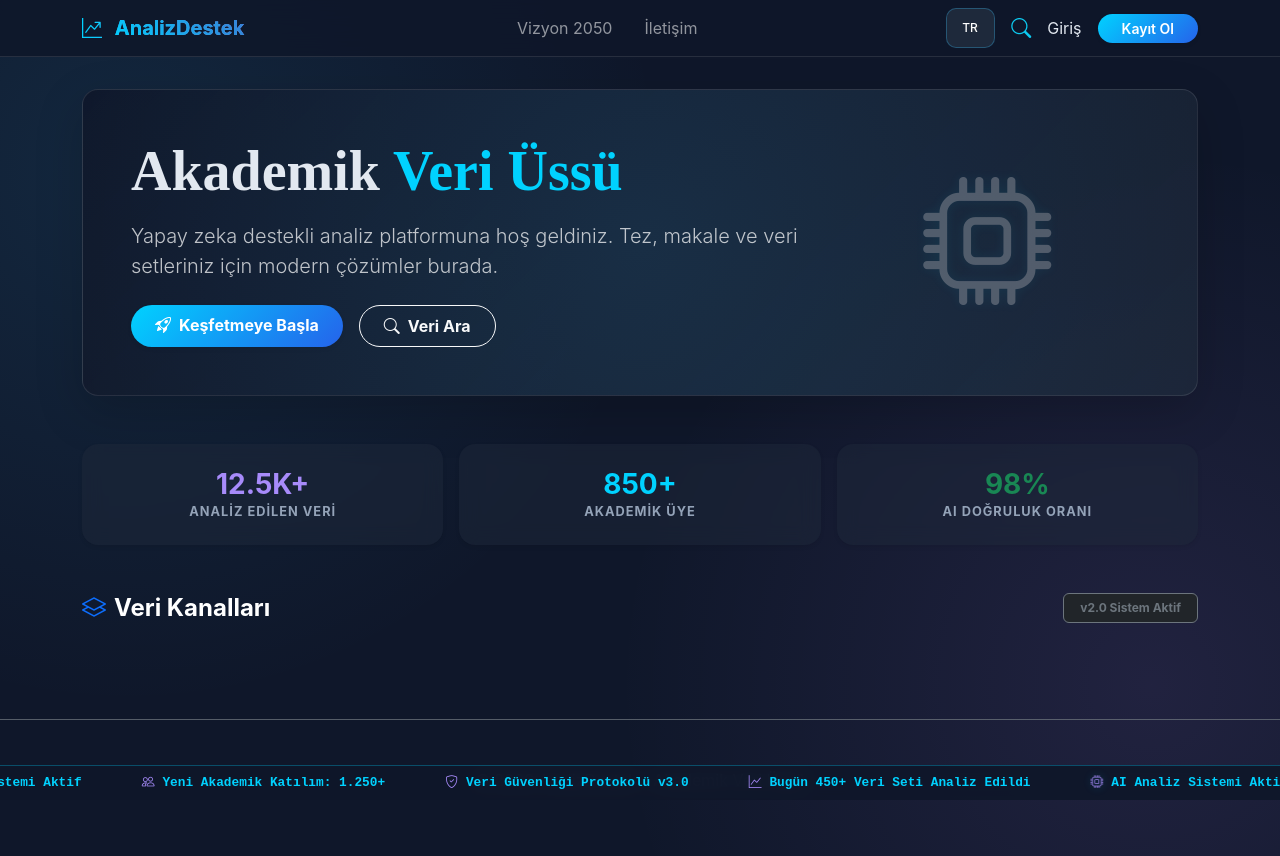
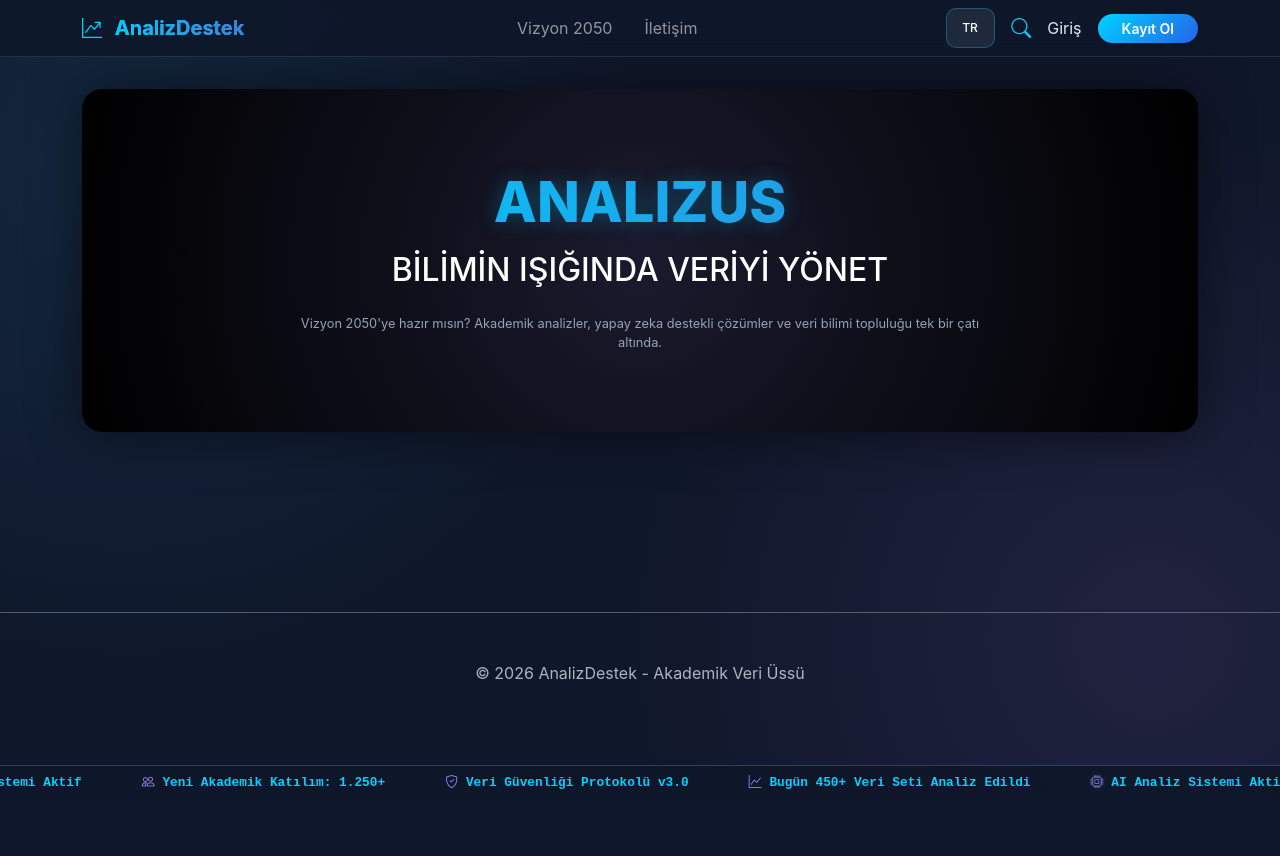
Before and after one commit to bunyaminkeles/analizdestek, a Django app: page / in a window 1280 px wide. After the commit the page ends 789 px from the top, so only its background shows below. Run offline with Django 5.2, Linux system fonts and the light colour scheme; data that the repository does not hold is empty; parts of the project's set-up code (start-up, migrations or seed data) failed here and were passed over.

Commit message:
homepage revize

```diff
--- a/forum/templates/forum/home.html
+++ b/forum/templates/forum/home.html
@@ -2,122 +2,57 @@
 
 {% block content %}
 
-<div class="p-5 mb-5 rounded-4 position-relative overflow-hidden shadow-lg"
-     style="background: linear-gradient(135deg, rgba(15, 23, 42, 0.9), rgba(30, 41, 59, 0.8)); border: 1px solid var(--glass-border);">
-
-    <div style="position: absolute; top: -50%; left: -50%; width: 200%; height: 200%;
-                background: radial-gradient(circle, rgba(56, 189, 248, 0.1) 0%, transparent 50%); pointer-events: none;"></div>
-
-    <div class="row align-items-center position-relative z-1">
-        <div class="col-lg-8">
-            <h1 class="display-4 fw-bold mb-3" style="font-family: 'Merriweather', serif;">
-                Akademik <span style="color: var(--neon-blue);">Veri Üssü</span>
-            </h1>
-            <p class="lead text-light opacity-75 mb-4">
-                Yapay zeka destekli analiz platformuna hoş geldiniz.
-                Tez, makale ve veri setleriniz için modern çözümler burada.
-            </p>
-            <div class="d-flex gap-3">
-                <a href="#forums" class="btn btn-primary px-4 py-2 fw-bold rounded-pill shadow-sm">
-                    <i class="bi bi-rocket-takeoff me-2"></i>Keşfetmeye Başla
-                </a>
-                <button type="button" class="btn btn-outline-light px-4 py-2 fw-bold rounded-pill" data-bs-toggle="modal" data-bs-target="#searchModal">
-                    <i class="bi bi-search me-2"></i>Veri Ara
-                </button>
-            </div>
-        </div>
-        <div class="col-lg-4 d-none d-lg-block text-center">
-            <i class="bi bi-cpu text-white opacity-25" style="font-size: 8rem;"></i>
-        </div>
-    </div>
+<div class="hero-section text-center mb-5" style="padding: 80px 20px; background: radial-gradient(circle at center, #1a1a2e 0%, #000000 100%); border-radius: 20px; box-shadow: 0 0 50px rgba(0,0,0,0.5);">
+    <h1 class="hero-title" style="font-size: 3.5rem; font-weight: 800; background: linear-gradient(90deg, #00d2ff 0%, #3a7bd5 100%); -webkit-background-clip: text; -webkit-text-fill-color: transparent; text-shadow: 0 0 20px rgba(0, 210, 255, 0.3);">
+        ANALIZUS
+    </h1>
+    <h2 class="text-white mb-4">BİLİMİN IŞIĞINDA VERİYİ YÖNET</h2>
+    <p class="hero-subtitle text-muted" style="font-size: 1.2rem; max-width: 700px; margin: 0 auto;">
+        Vizyon 2050'ye hazır mısın? Akademik analizler, yapay zeka destekli çözümler ve veri bilimi topluluğu tek bir çatı altında.
+    </p>
 </div>
 
-<div class="row mb-5 text-center g-3">
-    <div class="col-md-4">
-        <div class="card border-0 py-4 shadow-sm">
-            <h3 class="fw-bold mb-0" style="color: var(--neon-purple);">12.5K+</h3>
-            <small class="text-muted text-uppercase fw-bold" style="letter-spacing: 1px;">Analiz Edilen Veri</small>
-        </div>
-    </div>
-    <div class="col-md-4">
-        <div class="card border-0 py-4 shadow-sm">
-            <h3 class="fw-bold mb-0" style="color: var(--neon-blue);">850+</h3>
-            <small class="text-muted text-uppercase fw-bold" style="letter-spacing: 1px;">Akademik Üye</small>
-        </div>
-    </div>
-    <div class="col-md-4">
-        <div class="card border-0 py-4 shadow-sm">
-            <h3 class="fw-bold mb-0 text-success">98%</h3>
-            <small class="text-muted text-uppercase fw-bold" style="letter-spacing: 1px;">AI Doğruluk Oranı</small>
-        </div>
-    </div>
-</div>
+<div class="section-grid" style="display: grid; grid-template-columns: repeat(auto-fit, minmax(300px, 1fr)); gap: 30px; max-width: 1200px; margin: 0 auto;">
 
-<div id="forums">
-    <div class="d-flex justify-content-between align-items-center mb-4">
-        <h4 class="fw-bold m-0 text-white"><i class="bi bi-layers me-2 text-primary"></i>Veri Kanalları</h4>
-        <span class="badge bg-dark border border-secondary text-secondary px-3 py-2">v2.0 Sistem Aktif</span>
-    </div>
+    {% for section in sections %}
+    <a href="{% url 'section_detail' pk=section.pk %}" class="text-decoration-none">
+        <div class="section-card h-100" style="background: rgba(255, 255, 255, 0.05); border: 1px solid rgba(255, 255, 255, 0.1); border-radius: 16px; padding: 40px; text-align: center; transition: all 0.3s ease; position: relative; overflow: hidden;">
 
-    <div class="row">
-        {% for section in sections %}
-            <div class="col-12 mt-3 mb-2">
-                <h6 class="text-uppercase text-muted fw-bold small border-bottom border-dark pb-2" style="letter-spacing: 2px;">
-                    {{ section.title }}
-                </h6>
+            <div class="card-icon mb-4" style="font-size: 3.5rem; color: #00d2ff;">
+                {% if "YAZILIM" in section.title %}
+                    <i class="bi bi-laptop"></i> {% elif "YÖNTEM" in section.title %}
+                    <i class="bi bi-diagram-3"></i> {% elif "AKADEMİ" in section.title %}
+                    <i class="bi bi-mortarboard-fill"></i> {% else %}
+                    <i class="bi bi-grid-fill"></i> {% endif %}
             </div>
 
-            {% for category in section.categories.all %}
-            <div class="col-md-6 col-lg-4 mb-4">
-                <div class="card h-100 border-0 shadow-sm hover-elevate">
-                    <div class="card-body">
-                        <div class="d-flex align-items-start mb-3">
-                            <div class="rounded-3 p-3 me-3 d-flex align-items-center justify-content-center shadow-sm"
-                                 style="background: rgba(56, 189, 248, 0.1); color: var(--neon-blue); width: 50px; height: 50px; border: 1px solid rgba(56, 189, 248, 0.2);">
-                                <i class="{{ category.icon_class|default:'bi bi-folder' }} fs-4"></i>
-                            </div>
-                            <div class="w-100">
-                                <h5 class="card-title fw-bold mb-1">
-                                    <a href="{% url 'category_topics' category.slug %}" class="text-decoration-none text-light stretched-link">
-                                        {{ category.title }}
-                                    </a>
-                                </h5>
-                                <p class="card-text small text-muted mb-0"
-                                   style="display: -webkit-box; -webkit-line-clamp: 2; -webkit-box-orient: vertical; overflow: hidden; height: 40px; line-height: 20px;">
-                                    {{ category.description|default:"Bu alanda veri analizi tartışmaları yapılmaktadır." }}
-                                </p>
-                            </div>
-                        </div>
+            <h3 class="card-title text-white mb-3" style="font-weight: 700;">{{ section.title }}</h3>
 
-                        <div class="border-top border-dark pt-3 mt-2">
-                            <div class="d-flex justify-content-between text-muted small">
-                                <span><i class="bi bi-chat-square-text me-1"></i> {{ category.topics.count }} Konu</span>
-                                <span class="text-end text-truncate" style="max-width: 140px;">
-                                    {% if category.topics.first %}
-                                        <i class="bi bi-clock-history me-1"></i> {{ category.topics.first.created_at|timesince }}
-                                    {% else %}
-                                        Veri bekleniyor...
-                                    {% endif %}
-                                </span>
-                            </div>
-                        </div>
-                    </div>
-                </div>
-            </div>
-            {% endfor %}
-        {% endfor %}
-    </div>
+            <p class="card-desc text-muted">
+                {% if "YAZILIM" in section.title %}
+                    SPSS, Python, R Studio ve diğer analiz araçları.
+                {% elif "YÖNTEM" in section.title %}
+                    T-Testi, Regresyon, Anket ve Hipotez testleri.
+                {% elif "AKADEMİ" in section.title %}
+                    Tez yazımı, kariyer, makale ve yayın süreçleri.
+                {% else %}
+                    Bu alandaki tüm konular ve tartışmalar.
+                {% endif %}
+            </p>
+
+            <div class="mt-4 btn btn-outline-info rounded-pill px-4">İncele <i class="bi bi-arrow-right"></i></div>
+        </div>
+    </a>
+    {% endfor %}
+
 </div>
 
 <style>
-    .hover-elevate {
-        transition: transform 0.3s cubic-bezier(0.34, 1.56, 0.64, 1), box-shadow 0.3s ease;
-        border: 1px solid rgba(255,255,255,0.05) !important;
-    }
-    .hover-elevate:hover {
-        transform: translateY(-8px);
-        box-shadow: 0 15px 30px rgba(0,0,0,0.4) !important;
-        border-color: var(--neon-blue) !important;
+    .section-card:hover {
+        transform: translateY(-10px);
+        background: rgba(255, 255, 255, 0.1);
+        box-shadow: 0 0 30px rgba(0, 210, 255, 0.2);
+        border-color: #00d2ff;
     }
 </style>
 
--- a/forum/urls.py
+++ b/forum/urls.py
@@ -4,6 +4,9 @@ from . import views
 urlpatterns = [
     # Ana Sayfa
     path('', views.home, name='home'),
+
+    # Kartlara tıklayınca açılacak detay sayfası (Örn: Yazılımlar Bölümü)
+    path('section/<int:pk>/', views.section_detail, name='section_detail'),
 
     # Üyelik İşlemleri
     path('register/', views.register, name='register'),
--- a/forum/views.py
+++ b/forum/views.py
@@ -37,9 +37,27 @@ except ImportError:
     AIAnalyst = None
 
 def home(request):
-    """Ana sayfa: Tüm bölümleri ve kategorileri listeler."""
-    sections = Section.objects.all().prefetch_related('categories__topics')
+    """
+    YENİ ANA SAYFA (LOBBY):
+    Sadece 3 Ana Bölümü (Section) kart olarak göstermek için çeker.
+    Detayları çekmez, sadece başlıkları alır.
+    """
+    sections = Section.objects.all().order_by('order')
     return render(request, 'forum/home.html', {'sections': sections})
+
+def section_detail(request, pk):
+    """
+    YENİ DETAY SAYFASI:
+    Kullanıcı bir karta tıkladığında, o bölüme ait kategorileri (eski anasayfa gibi) listeler.
+    """
+    section = get_object_or_404(Section, pk=pk)
+    # Sadece bu bölüme ait kategorileri ve içindeki konuları çekiyoruz
+    categories = section.categories.all().prefetch_related('topics')
+
+    return render(request, 'forum/section_detail.html', {
+        'section': section,
+        'categories': categories
+    })
 
 def category_topics(request, slug):
     """Belirli bir kategoriye ait konuları listeler."""
--- a/static/css/style.css
+++ b/static/css/style.css
@@ -195,3 +195,79 @@ label, .form-label, .asteriskField {
     margin-bottom: 0.5rem;
     font-weight: 600;
 }
+
+/* VİZYON 2050 - LANDING PAGE STİLİ */
+
+/* Hero Alanı (Slogan) */
+.hero-section {
+    text-align: center;
+    padding: 80px 20px;
+    background: radial-gradient(circle at center, #1a1a2e 0%, #000000 100%);
+    color: #fff;
+    margin-bottom: 40px;
+}
+
+.hero-title {
+    font-size: 3.5rem;
+    font-weight: 800;
+    background: linear-gradient(90deg, #00d2ff 0%, #3a7bd5 100%);
+    -webkit-background-clip: text;
+    -webkit-text-fill-color: transparent;
+    text-shadow: 0 0 20px rgba(0, 210, 255, 0.5);
+    margin-bottom: 15px;
+}
+
+.hero-subtitle {
+    font-size: 1.2rem;
+    color: #a0a0a0;
+    max-width: 600px;
+    margin: 0 auto;
+}
+
+/* 3 Büyük Kart (Sections) */
+.section-grid {
+    display: grid;
+    grid-template-columns: repeat(auto-fit, minmax(300px, 1fr));
+    gap: 30px;
+    padding: 0 20px 60px 20px;
+    max-width: 1200px;
+    margin: 0 auto;
+}
+
+.section-card {
+    background: rgba(255, 255, 255, 0.05); /* Cam Efekti */
+    border: 1px solid rgba(255, 255, 255, 0.1);
+    border-radius: 16px;
+    padding: 40px;
+    text-align: center;
+    transition: all 0.3s ease;
+    cursor: pointer;
+    text-decoration: none;
+    color: white;
+    position: relative;
+    overflow: hidden;
+}
+
+.section-card:hover {
+    transform: translateY(-10px);
+    background: rgba(255, 255, 255, 0.1);
+    box-shadow: 0 0 30px rgba(0, 123, 255, 0.3); /* Neon Parlama */
+    border-color: #00d2ff;
+}
+
+.card-icon {
+    font-size: 3rem;
+    margin-bottom: 20px;
+    color: #00d2ff;
+}
+
+.card-title {
+    font-size: 1.5rem;
+    font-weight: 700;
+    margin-bottom: 10px;
+}
+
+.card-desc {
+    font-size: 0.9rem;
+    color: #ccc;
+}
```
Also changed, not shown: forum/templates/forum/section_detail.html (added, +58 -0 lines).
